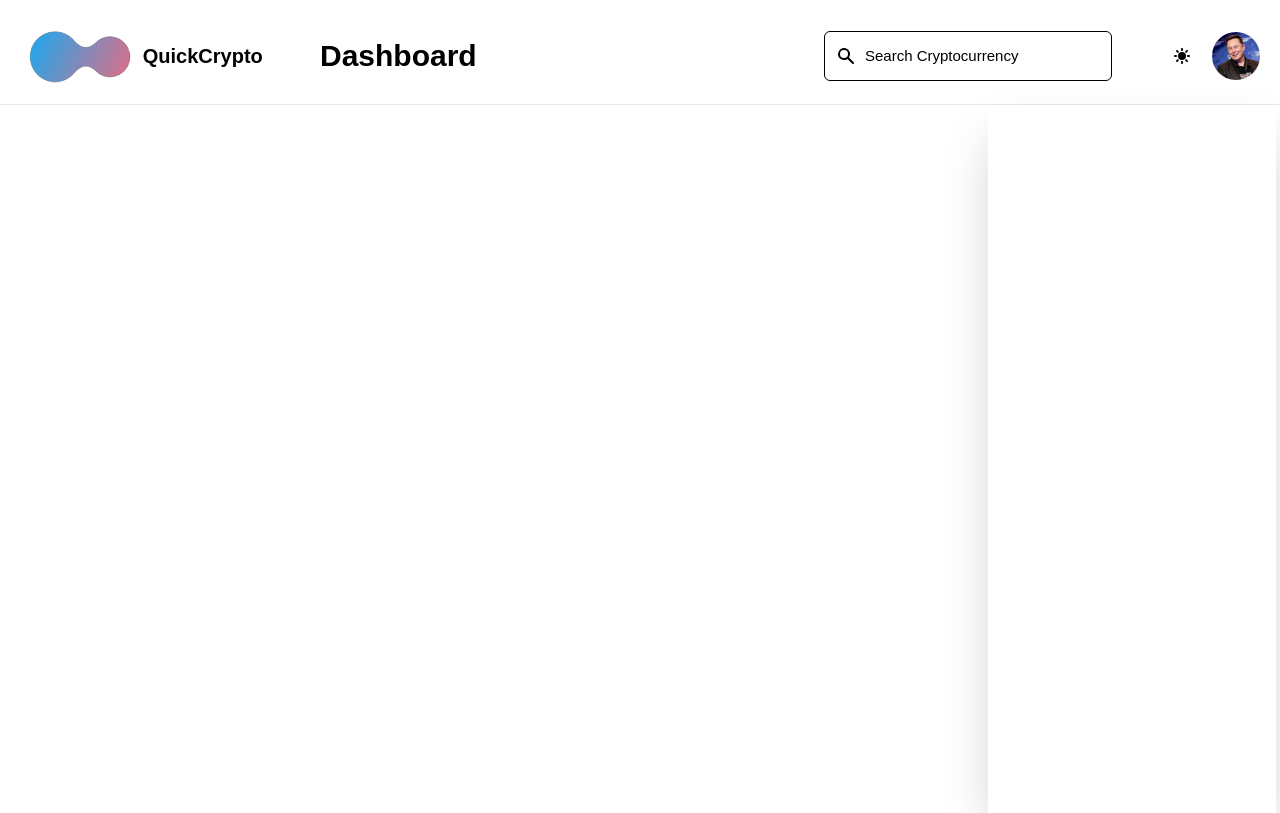
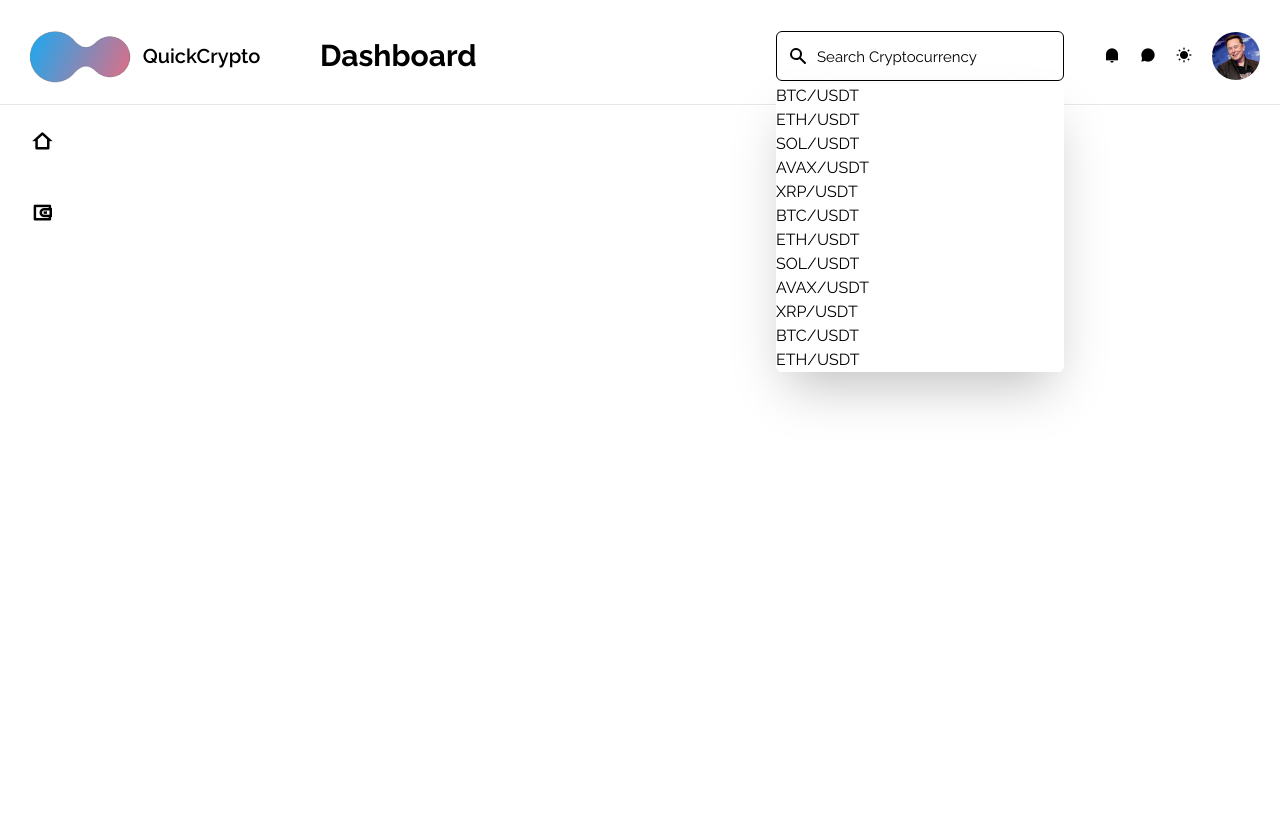
Before and after one commit to furkancanzirek/crypto-currency-tracking, a Vue app: page / in a window 1280 px wide. Built offline with nearby package versions, Linux system fonts and the light colour scheme.

Commit message:
Search bar and messages updated

```diff
--- a/index.html
+++ b/index.html
@@ -5,10 +5,16 @@
     <link rel="icon" href="/favicon.ico" />
     <meta name="viewport" content="width=device-width, initial-scale=1.0" />
     <title>Quick Crypto</title>
+    <link href="https://cdn.jsdelivr.net/npm/remixicon@2.5.0/fonts/remixicon.css" rel="stylesheet">
 
+    <link
+      href="https://fonts.googleapis.com/css2?family=Raleway:ital,wght@0,300;0,400;0,500;0,600;0,700;0,800;0,900;1,300;1,400;1,500;1,600;1,700;1,800;1,900&display=swap"
+      rel="stylesheet"
+    />
     <style>
       * {
         font-family: "Raleway", sans-serif !important;
+
       }
     </style>
   </head>
--- a/src/components/layout/messages/message.vue
+++ b/src/components/layout/messages/message.vue
@@ -1,13 +1,13 @@
 <template>
-  <div class="messageBox flex">
+  <div class="messageBox flex hover:bg-stone-100 dark:hover:bg-stone-800 p-4 rounded-md cursor-pointer">
     <img
-      class="h-20 sm:h-24 ml-0 md:ml-3"
+      class="w-12 h-12 rounded-full bg-black object-contain"
       src="/static/img/layout/logo.png"
       alt=""
     />
-    <div class="content flex">
-      <div class="name">Furkan Can</div>
-      <div class="message">Merhaba dostum nasılsın</div>
+    <div class="content ml-2 flex flex-col justify-end  ">
+      <div class="name font-medium">Furkan Can</div>
+      <div class="message font-light">Merhaba dostum nasılsın</div>
     </div>
   </div>
 </template>
--- /dev/null
+++ b/src/components/layout/notifications/notification.vue
@@ -0,0 +1,13 @@
+<template>
+  <div class="notificationBox flex hover:bg-stone-100 dark:hover:bg-stone-800 p-4 rounded-md cursor-pointer">
+    <img
+      class="w-12 h-12 rounded-full bg-black object-contain"
+      src="/static/img/layout/logo.png"
+      alt=""
+    />
+    <div class="content ml-2 flex flex-col justify-end  ">
+      <div class="name font-medium">Furkan Can</div>
+      <div class="message font-light">Merhaba dostum nasılsın</div>
+    </div>
+  </div>
+</template>
--- a/src/features/layout/messages.vue
+++ b/src/features/layout/messages.vue
@@ -1,9 +1,10 @@
 <template>
   <div class="messagesBox">
+    <message v-for="message in 15" />
 
   </div>
 </template>
 
 <script setup>
-import message from '@/components/layout/messages/message.vue'
+import message from "@/components/layout/messages/message.vue";
 </script>
--- /dev/null
+++ b/src/features/layout/notifications.vue
@@ -0,0 +1,11 @@
+<template>
+  <div class="notificationBox h-72" >
+    <notification v-for="notification in 15 "/>
+
+  </div>
+</template>
+
+<script setup>
+import notification from "@/components/layout/notifications/notification.vue";
+
+</script>
--- a/src/layout/dashboard/dashboard.vue
+++ b/src/layout/dashboard/dashboard.vue
@@ -59,16 +59,47 @@
               "
               type="text"
               placeholder="Search Cryptocurrency"
+              v-model="selectedCoin"
+              @blur="handleSearchBar"
+              @focus="handleSearchBar"
             />
+            <div
+              class="
+                searchValue
+                absolute
+                top-[3.3rem]
+                h-72
+                w-72
+                rounded-md
+                focus:outline-none
+                bg-white
+                dark:bg-black
+                z-10
+                shadow-2xl
+                overflow-y-scroll
+                cursor-pointer
+              "
+              :class="{
+                darkShadow: darkMode,
+              }"
+
+            >
+              <div class="" v-for="coin in filteredCoin" :key="coin" :value="coin">
+                {{ coin }}
+              </div>
+            </div>
           </div>
-          <Menu
-            as="div"
-            class="relative inline-block text-left focus:outline-none"
-          >
+
+          <Menu as="div" class="relative inline-block text-left mr-5">
             <div>
-              <MenuButton class="focus:outline-none">
-                <button class="more inline md:hidden mr-5">
-                  <i class="ri-more-fill text-2xl dark:text-[#ccc]"></i>
+              <MenuButton class="">
+                <button class="notification hidden md:inline">
+                  <i
+                    class="ri-notification-fill dark:text-[#ccc]"
+                    :class="{
+                      'icon-active': stateOfNotifications,
+                    }"
+                  ></i>
                 </button>
               </MenuButton>
             </div>
@@ -78,7 +109,7 @@
                 absolute
                 right-0
                 mt-2
-                w-56
+                w-72
                 origin-top-right
                 divide-y divide-gray-100
                 rounded-md
@@ -88,17 +119,27 @@
                 focus:outline-none
                 z-10
                 shadow-2xl
+                overflow-y-scroll
               "
-              :class="[darkMode ? 'darkShadow' :'']"
+              :class="{
+                darkShadow: darkMode,
+              }"
+              @blur="handleNotifications"
+              @focus="handleNotifications"
             >
-              <div class="h-72 w-72">asdfasdfasdfasdf</div>
+              <notifications />
             </MenuItems>
           </Menu>
-          <Menu as="div" class="relative inline-block text-left">
+          <Menu as="div" class="relative inline-block text-left mr-5">
             <div>
               <MenuButton class="">
-                <button class="notification hidden md:inline mr-5">
-                  <i class="ri-notification-fill dark:text-[#ccc]"></i>
+                <button class="messages hidden md:inline">
+                  <i
+                    class="ri-chat-3-fill dark:text-[#ccc]"
+                    :class="{
+                      'icon-active': stateOfMessages,
+                    }"
+                  ></i>
                 </button>
               </MenuButton>
             </div>
@@ -108,7 +149,7 @@
                 absolute
                 right-0
                 mt-2
-                w-56
+                w-72
                 origin-top-right
                 divide-y divide-gray-100
                 rounded-md
@@ -118,17 +159,18 @@
                 focus:outline-none
                 z-10
                 shadow-2xl
+                overflow-y-scroll
+                h-[50vh]
               "
+              :class="{
+                darkShadow: darkMode,
+              }"
+              @blur="handleMessages"
+              @focus="handleMessages"
             >
-              <div
-                class="h-72 w-72"
-                 :class="[darkMode ? 'darkShadow' :'']"
-              >
-                Notificationdafsadf
-              </div>
+              <messages />
             </MenuItems>
           </Menu>
-
           <button class="search hidden md:inline lg:hidden mr-5">
             <SearchIcon class="h-5 w-5 dark:text-[#ccc]" />
           </button>
@@ -137,10 +179,10 @@
             @click="changeThemeMode"
             class="darkMode mr-5 hidden md:inline"
           >
-            <SunIcon v-if="!darkMode" class="h-5 w-5 dark:text-[#ccc]" />
-            <MoonIcon v-if="darkMode" class="h-5 w-5 dark:text-[#ccc]" />
+            <i v-if="!darkMode" class="ri-sun-fill dark:text-[#ccc]"></i>
+            <i v-if="darkMode" class="ri-moon-clear-fill dark:text-[#ccc]"></i>
           </button>
-          <button class="avatar mr-5">
+          <button class="avatar mr-5 w-full">
             <img
               class="h-12 w-12 rounded-full"
               src="static/img/layout/avatar.jpg"
@@ -149,6 +191,7 @@
           </button>
         </div>
       </div>
+
       <div
         class="
           leftNavbar
@@ -162,24 +205,6 @@
       >
         <menuItems />
       </div>
-      <div
-        class="
-          rightNavbar
-          text-black
-          dark:text-white dark:bg-black
-          w-60
-          md:w-72
-          absolute
-          bg-white
-          p-5
-          right-1
-          shadow-2xl
-          h-[88.5vh]
-        "
-        :class="[darkMode ? 'darkShadow' :'']"
-      >
-        <messages />
-      </div>
     </div>
   </div>
 </template>
@@ -187,9 +212,10 @@
 
 
 <script setup>
-import { provide, ref ,onMounted} from "vue";
+import { provide, ref, onMounted, computed } from "vue";
 import menuItems from "../menuItems/menuItems.vue";
 import messages from "@/features/layout/messages.vue";
+import notifications from "@/features/layout/notifications.vue";
 import { useColorMode } from "@vueuse/core";
 import { Menu, MenuButton, MenuItems, MenuItem } from "@headlessui/vue";
 import {
@@ -201,24 +227,79 @@ import {
 } from "@heroicons/vue/solid";
 
 const mode = useColorMode();
-const darkMode = ref(mode.value=='light'?false:true);
+const darkMode = ref(mode.value == "light" ? false : true);
 const stateOfMenu = ref(true);
 const stateOfMessages = ref(false);
+const stateOfNotifications = ref(false);
+const stateOfSearchBar = ref(false);
 const changeThemeMode = () => {
   console.log("asdasdasd");
   mode.value = mode.value == "light" ? "dark" : "light";
   darkMode.value = !darkMode.value;
 };
+const handleMessages = () => {
+  stateOfMessages.value = !stateOfMessages.value;
+};
+const handleNotifications = () => {
+  stateOfNotifications.value = !stateOfNotifications.value;
+};
+const handleSearchBar = () => {
+  console.log(handleSearchBar.value);
+  stateOfSearchBar.value = !stateOfSearchBar.value;
+};
+const coin = [
+  "BTC/USDT",
+  "ETH/USDT",
+  "SOL/USDT",
+  "AVAX/USDT",
+  "XRP/USDT",
+  "BTC/USDT",
+  "ETH/USDT",
+  "SOL/USDT",
+  "AVAX/USDT",
+  "XRP/USDT",
+  "BTC/USDT",
+  "ETH/USDT",
+  "SOL/USDT",
+  "AVAX/USDT",
+  "XRP/USDT",
+];
+const selectedCoin = ref("");
+const filteredCoin = computed(() =>
+  selectedCoin.value === ""
+    ? coin
+    : coin.filter((coin) => {
+        return coin.toLowerCase().includes(selectedCoin.value.toLowerCase());
+      })
+);
 provide("stateOfMessages", stateOfMessages);
 provide("stateOfMenu", stateOfMenu);
-onMounted(()=>{
+onMounted(() => {
   console.log(darkMode.value);
-})
+});
 </script>
 <style lang="scss">
 @import "@/config/theme/themeVariables.scss";
+* {
+  &::-webkit-scrollbar-track {
+    -webkit-box-shadow: inset 0 0 6px rgba(0, 0, 0, 0.3);
+    background-color: #f5f5f5;
+  }
+
+  &::-webkit-scrollbar {
+    width: 6px;
+    background-color: #f5f5f5;
+  }
+
+  &::-webkit-scrollbar-thumb {
+    background-color: rgba(0, 0, 0, 0.5);
+  }
+}
 </style>
 <style lang="scss" scoped>
+.page {
+  overflow-x: auto;
+}
 .content {
   width: calc(100vw - 340px);
 }
@@ -230,4 +311,13 @@ onMounted(()=>{
   box-shadow: rgb(255 255 255 / 20%) 0px 0px 15px,
     rgb(255 255 255 / 15%) 0px 0px 3px 1px;
 }
+.icon-active {
+  color: #e36d85;
+}
+.messageInactive {
+  opacity: 0;
+}
+.messageActive {
+  opacity: 1;
+}
 </style>
--- a/src/layout/menuItems/menuItems.vue
+++ b/src/layout/menuItems/menuItems.vue
@@ -41,8 +41,9 @@
         dark:text-[#838383]
         font-semibold
         py-5
-        max-h-[4.5rem]hover:text-white
+        max-h-[4.5rem]
         dark:hover:text-white
+        hover:text-white
         w-40
         rounded-md
         cursor-pointer
@@ -52,12 +53,14 @@
         md:w-60
         translate-x-[10.5rem]
         sm:translate-x-48
+        mt-[0.2rem]
       "
       :class="{
         close: stateOfMenu,
         active: menuItem.active,
         open: !stateOfMenu && menuItem.active,
         'bg-[#e36d85]': !stateOfMenu && menuItem.active,
+        'hover:bg-[#e36d85]': !stateOfMenu && !menuItem.active,
       }"
       :key="menuItem.id"
       v-for="menuItem in menuItems"
```
Also changed, not shown: 1 other file (tests, documents, lock files or other folders).
